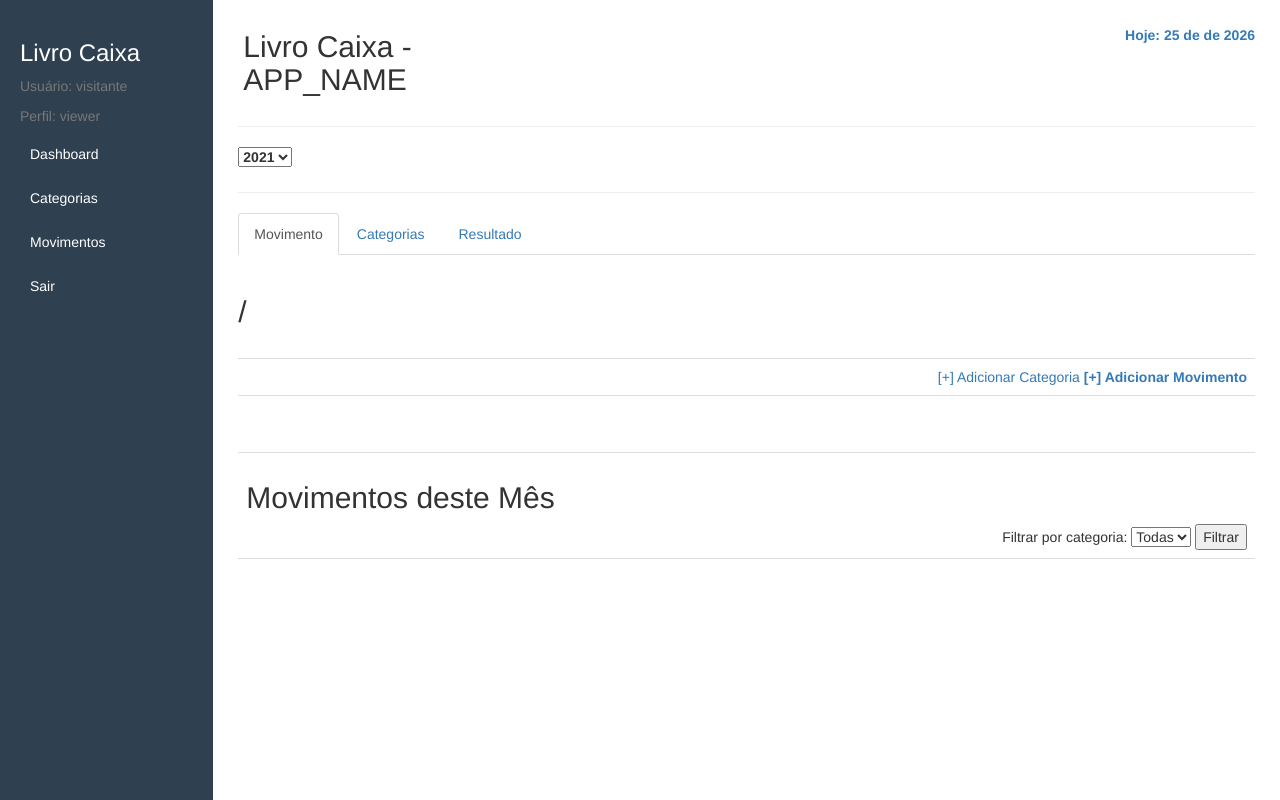
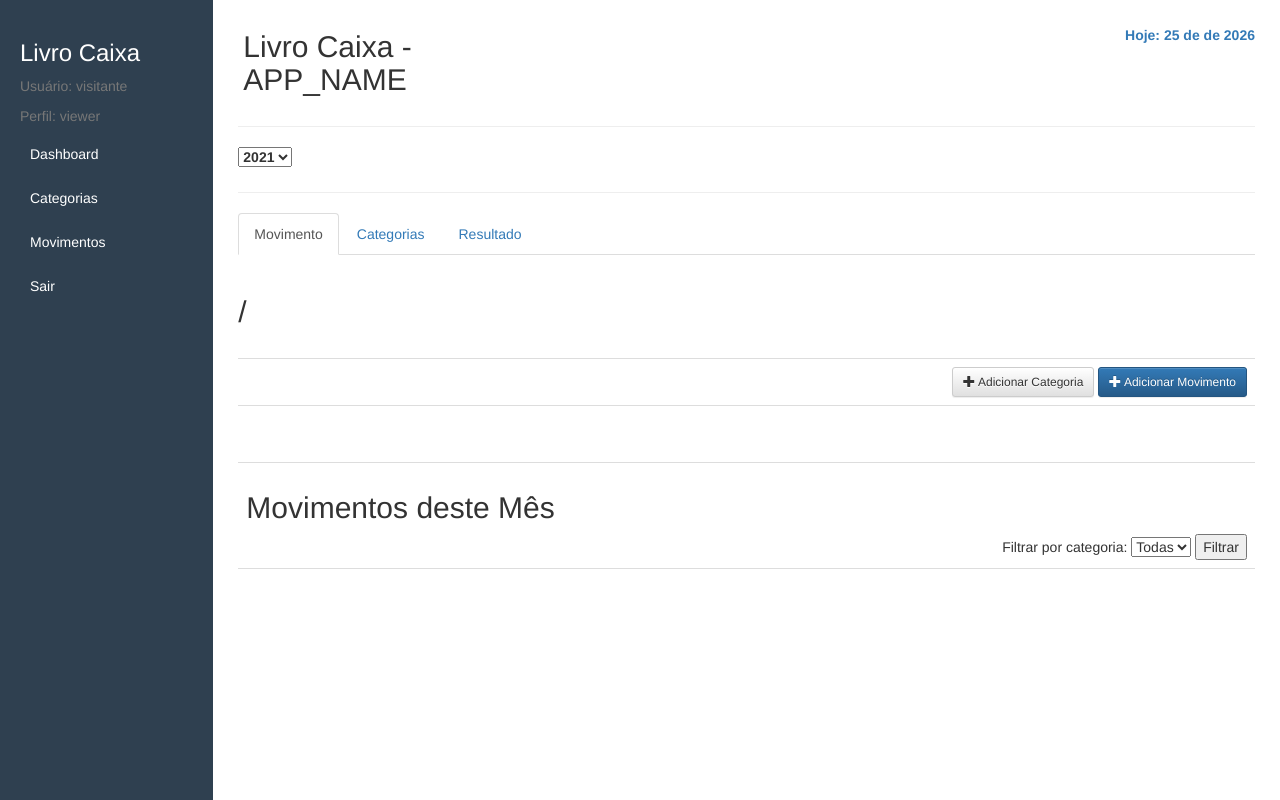
Before and after one commit to alexandrellemes/livro-caixa, a PHP site: template app/Views/index.php in a window 1280 px wide. Run offline with PHP 8.4, Linux system fonts and the light colour scheme; the template is opened without the code that fills it, so the values that code supplies are empty; some libraries are stand-ins or nearby versions.

Commit message:
Transforma links de adicionar do dashboard em botões
"[+] Adicionar Categoria" e "[+] Adicionar Movimento" viram botões do
Bootstrap 3 com ícone glyphicon-plus (corrige também a classe "bnt").

Co-Authored-By: Claude Opus 5.5 <noreply@anthropic.com>

```diff
--- a/app/Views/index.php
+++ b/app/Views/index.php
@@ -51,8 +51,8 @@ require_once __DIR__ . '/partials/header.php';
                 <table class="table" cellpadding="10" cellspacing="0" width="auto" align="center">
                     <tr>
                         <td align="right">
-                            <a href="javascript:;" onclick="abreFecha('add_cat')" class="bnt">[+] Adicionar Categoria</a>
-                            <a href="javascript:;" onclick="abreFecha('add_movimento')" class="bnt"><strong>[+] Adicionar Movimento</strong></a>
+                            <button type="button" onclick="abreFecha('add_cat')" class="btn btn-default btn-sm"><span class="glyphicon glyphicon-plus"></span> Adicionar Categoria</button>
+                            <button type="button" onclick="abreFecha('add_movimento')" class="btn btn-primary btn-sm"><span class="glyphicon glyphicon-plus"></span> Adicionar Movimento</button>
                         </td>
                     </tr>
                     <tr>
```
